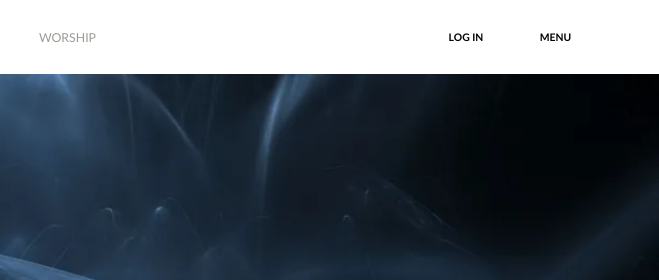
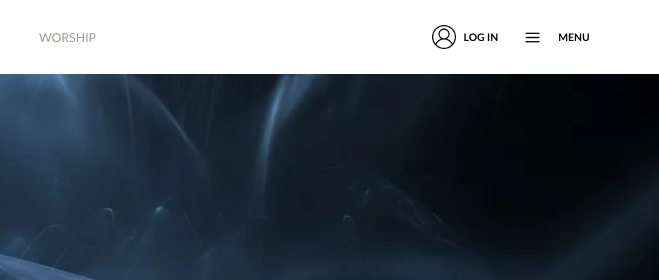
Before and after one commit to WilliamTrueheart/Replica_LC, a plain HTML site: page index.html in a window 1280 px wide. Shown: the top 280 px of the page, 621-1280 px from the left. Drawn offline with Linux system fonts and the light colour scheme.

Commit message:
Add files via upload

```diff
--- a/index.html
+++ b/index.html
@@ -21,9 +21,9 @@
             <li class="nav_Top_Selectors">WORSHIP</li>
         </ul>
         <div id="rightNav">
-            <img class="logInMenu" src="userIcon.PNG" alt="" >
+            <img class="logInMenu" src="userIcon.jpg" alt="" >
             <h4 id="loginSelector" href="#">LOG IN</h4>
-            <img class="logInMenu2" src="menuIcon.PNG" alt="" >
+            <img class="logInMenu2" src="menuIcon.jpg" alt="" >
             <h4 id="menuSelector" href="#">MENU</h4>
         </div>
     </div>
```
